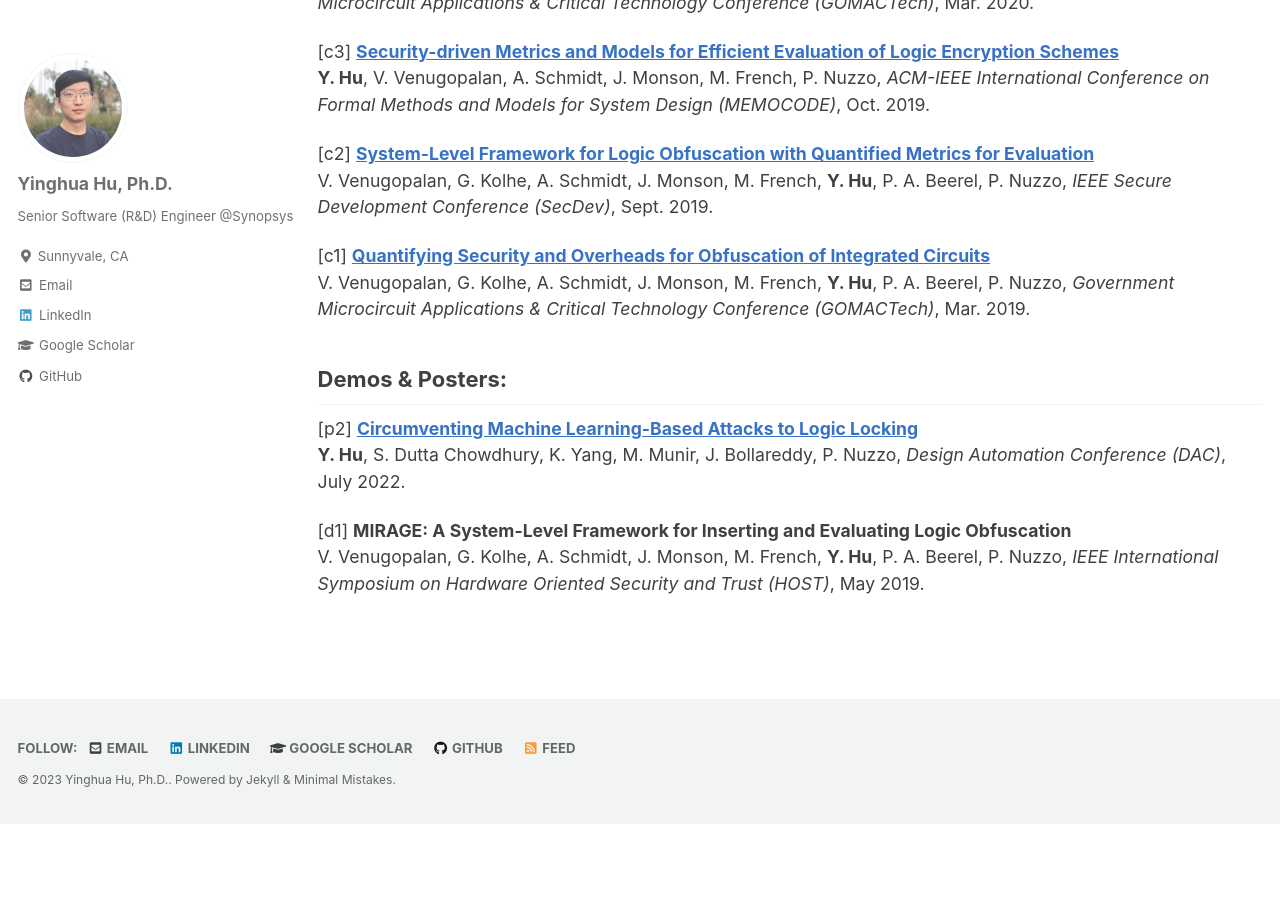
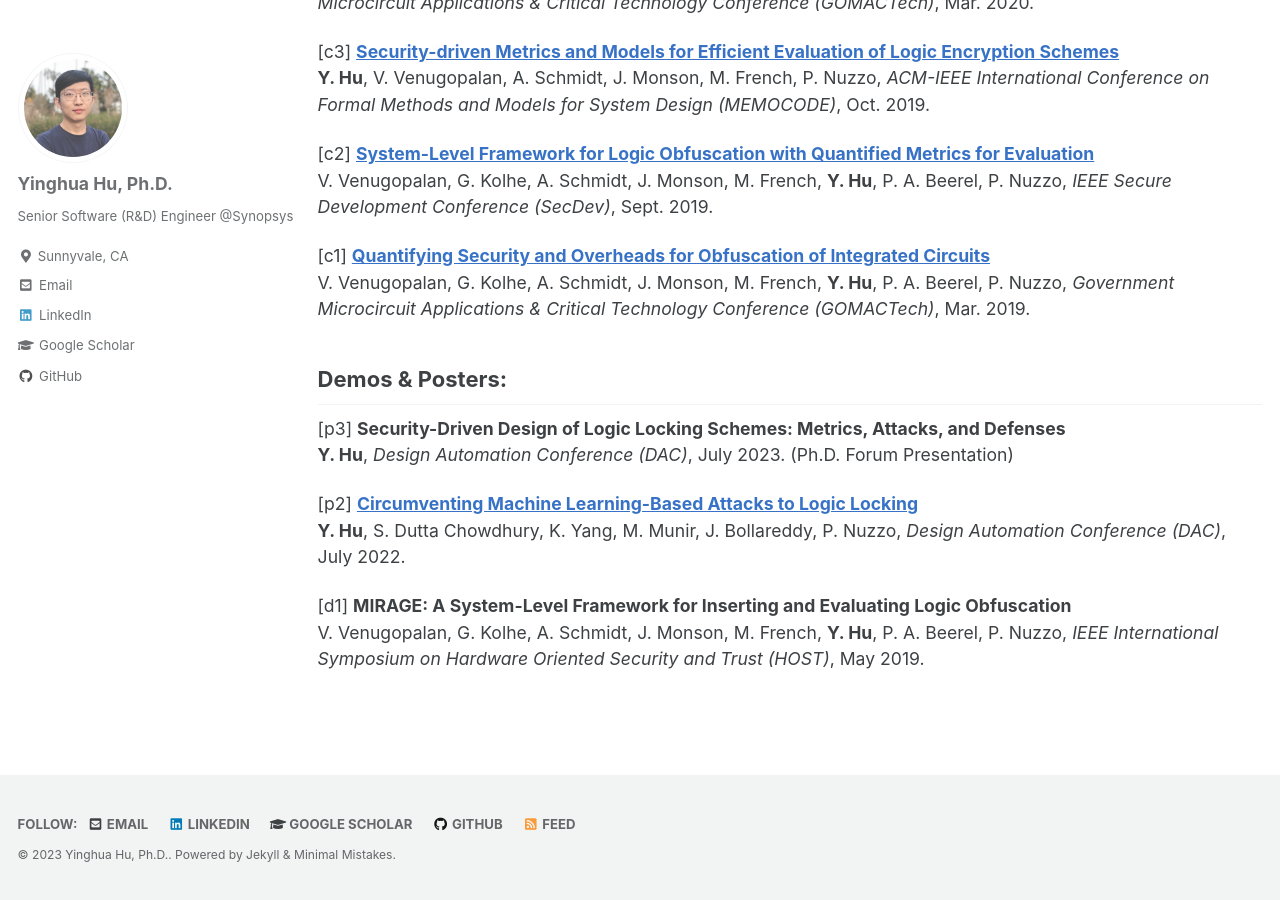
Before and after one commit to yinghuah/yinghuah.github.io, a Jekyll site: the page built from _pages/publication.md, in a window 1280 px wide and 900 px high, scrolled down 1244 px. Built offline with Jekyll 4.4.1, drawn with Linux system fonts in a browser that asks for light colours; cached includes are drawn as plain includes; our own code applies the rules of GitHub Pages for plain Markdown files; before the commit the page ends 2068 px from its top, so only the background shows below that.

```diff
--- a/_pages/publication.md
+++ b/_pages/publication.md
@@ -52,6 +52,9 @@ V. Venugopalan, G. Kolhe, A. Schmidt, J. Monson, M. French, **Y. Hu**, P. A. Bee
 
 ## Demos & Posters:
 
+[p3] **Security-Driven Design of Logic Locking Schemes: Metrics, Attacks, and Defenses**\
+**Y. Hu**, *Design Automation Conference (DAC)*, July 2023. (Ph.D. Forum Presentation)
+
 [p2] [**Circumventing Machine Learning-Based Attacks to Logic Locking**](https://59dac.conference-program.com/presentation/?id=WIP207&sess=sess264)\
 **Y. Hu**, S. Dutta Chowdhury, K. Yang, M. Munir, J. Bollareddy, P. Nuzzo, *Design Automation Conference (DAC)*, July 2022.
 
```
Also changed, not shown: _pages/professional_activity.md (+2 -0 lines), 1 other file.
